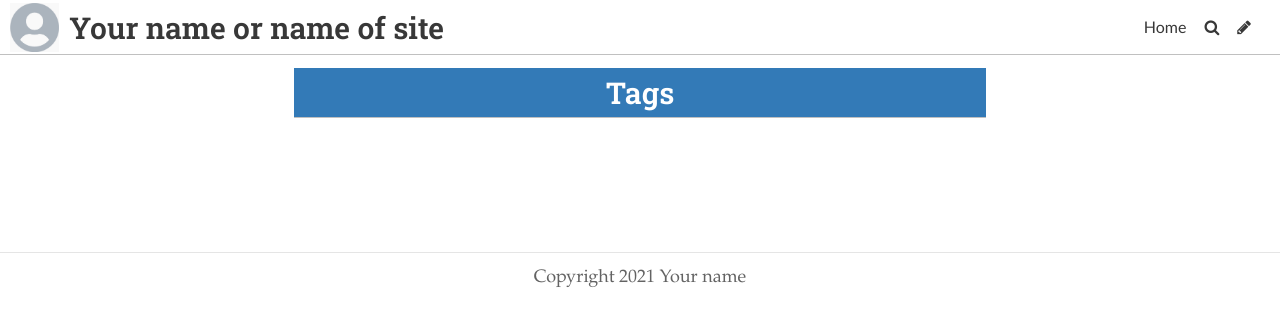
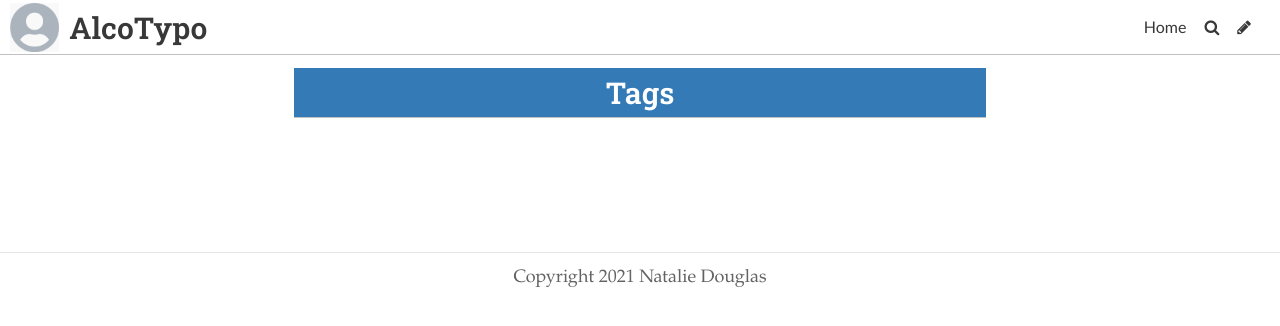
Before and after one commit to natalied0uglas/NatalieDouglas, a Jekyll site: the page built from pages/tags.md, in a window 1280 px wide. Shown: the top 326 px of the page. Built offline with Jekyll 4.4.1, drawn with Linux system fonts in a browser that asks for light colours; some web fonts are replaced.

Commit message:
Update Settings “general”

```diff
--- a/_data/settings.yml
+++ b/_data/settings.yml
@@ -1,13 +1,13 @@
-title: Your name or name of site
-description: A website with a blog
+title: AlcoTypo
+description: "A website about typography "
+footer_text: Copyright 2021 Natalie Douglas
+header_feature_image: ../uploads/ralph-ravi-kayden-a557d1wz3_k-unsplash.jpg
 header_text: My Dream Blog
 header_text_color: "#ffffff"
-footer_text: Copyright 2021 Your name
-header_feature_image: ../uploads/pages.jpg
-bannerheight: "20vmax"
-navbarheight: "55px"
-gridlayout: false
+bannerheight: 20vmax
+navbarheight: 55px
 logo: /uploads/logo.jpg
 favicon: /uploads/favicon.ico
+gridlayout: false
+fixednavbar: false
 upzoom: true
-fixednavbar: false
```
Also changed, not shown: uploads/d44c915f-13b0-4159-b2d3-f8642df54207.jpeg (added), 1 other file.
